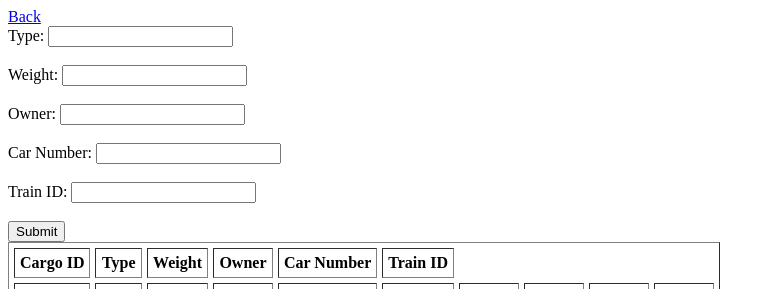
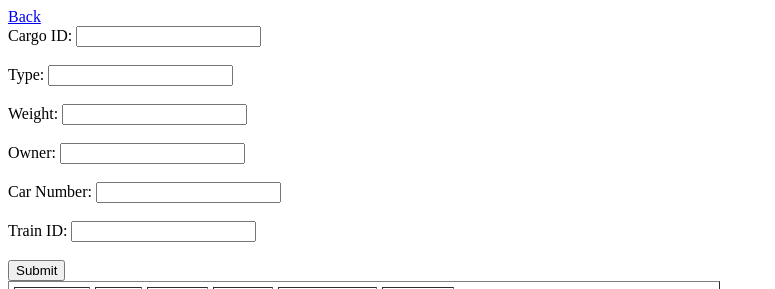
Before and after one commit to marihaahammed/Railways_Management_Website, a Flask app: page /cargo/add in a window 1280 px wide. Shown: the top 289 px of the page, without its empty margins (0-775 px from the left). Run offline with Flask 2, Linux system fonts and the light colour scheme; the visitor is signed in with stand-in values (Sample User, id 1); tables that the repository leaves empty or names only in its code hold one stand-in row (values such as "Sample post"); some libraries are stand-ins or nearby versions.

Commit message:
added cargoID to template

```diff
--- a/templates/cargoAdd.html
+++ b/templates/cargoAdd.html
@@ -8,6 +8,8 @@
 		<a href= "/EmployeePortal" >Back</a>
 
 		<form method="POST">
+                  Cargo ID: <input name="trainID"/>
+                  <br/><br/>
 		  Type: <input name="type"/>
 		  <br/><br/>
 		  Weight: <input name="weight"/>
```
